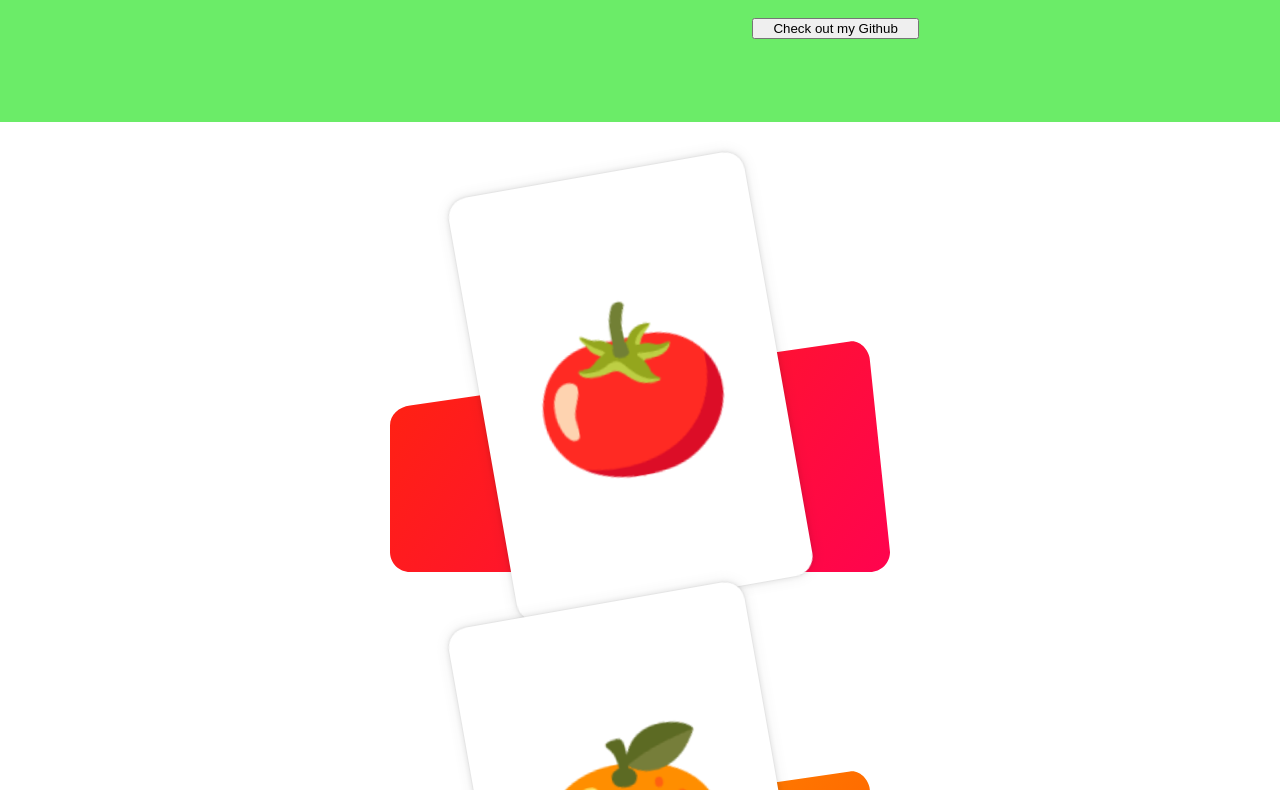
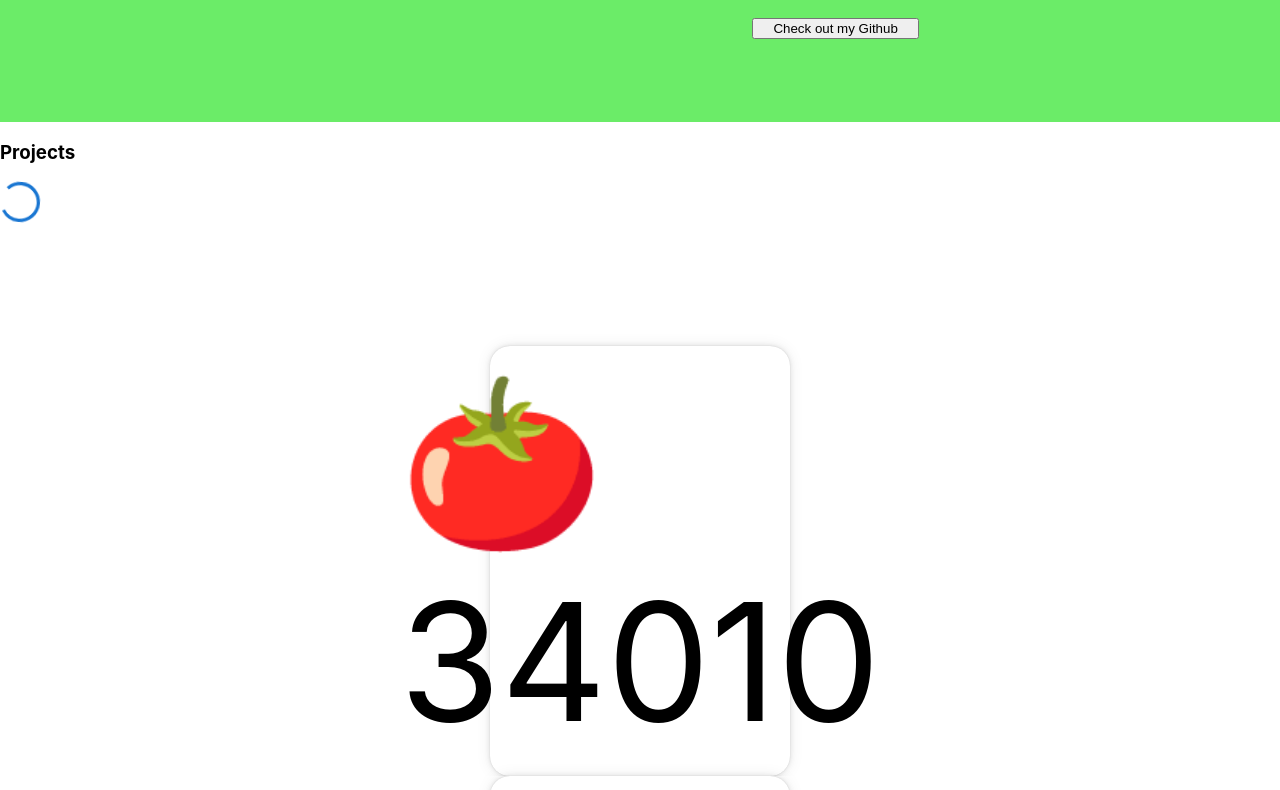
Before and after one commit to a1484414286/a1484414286.github.io, a React (Create React App) app: page / in a window 1280 px wide. Shown: the part 470-1260 px from the top of the page. Built offline with nearby package versions, Linux system fonts and the light colour scheme.

Commit message:
making progress on projects section

```diff
--- a/src/components/CardItem.js
+++ b/src/components/CardItem.js
@@ -1,6 +1,6 @@
-import React from 'react'
 import {motion} from 'framer-motion'
 import '../css/CardItem.css'
+import React from 'react';
 
 
 export default class CardItem extends React.Component {
@@ -8,43 +8,35 @@ export default class CardItem extends React.Component {
     {
         const variants =
         {
-            offscreen :
+            offscreen:
             {
-                y:300
+                y: 300,
             },
             onscreen:
             {
-                y:50,
-                rotate : -10,
+                y: 100,
+
+                rotate: 0,
                 transition:
                 {
-                    type:"spring",
-                    bounce:0.4,
-                    duration : 0.8
+                    type: "spring",
+                    bounce: 0.4,
+                    duration: 0.8
                 }
             }
         };
 
-        const { img, hueA, hueB } = this.props;
-        const background = `linear-gradient(306deg, hsl(${hueA}, 100%, 50%), hsl(${hueB}, 100%, 50%))`;
-
-
+        const { img} = this.props;
         return(
-
-
+        <div>
             <motion.div
                 className="card-container container"
                 initial="offscreen"
                 whileInView="onscreen"
                 viewport={{ once: true, amount: 0.8 }}>
-
-
-        <div className="splash" style={{ background }} />
-
-        <motion.div className="card" variants={variants}>
-            {img}
+                <motion.div className="card" variants={variants}> {img}  </motion.div>
             </motion.div>
-    </motion.div>
+        </div>
     );
     }
 }
--- a/src/components/ProjectsSection.js
+++ b/src/components/ProjectsSection.js
@@ -1,5 +1,6 @@
 import React, { Component } from 'react'
 import CardItem from './CardItem';
+import { CircularProgress } from '@mui/material';
 
 export default class ProjectsSection extends Component {
     render() {
@@ -16,11 +17,17 @@ export default class ProjectsSection extends Component {
 
     return (
       <div>
-      {projectItems.map(([img,hueA,hueB]) =>
-        (
-            <CardItem key = {img} img = {img} hueA = {hueA} hueB = {hueB}></CardItem>
-        ))}
+
+        <h3>
+          Projects
+        </h3>
+      <div>
+        <CircularProgress></CircularProgress>
+        {projectItems.map((img) =>
+          (<CardItem key = {img} img = {img}></CardItem>))}
+        </div>
       </div>
+
     )
   }
 }
```
Lines whose indentation alone changed are shown as unchanged.
